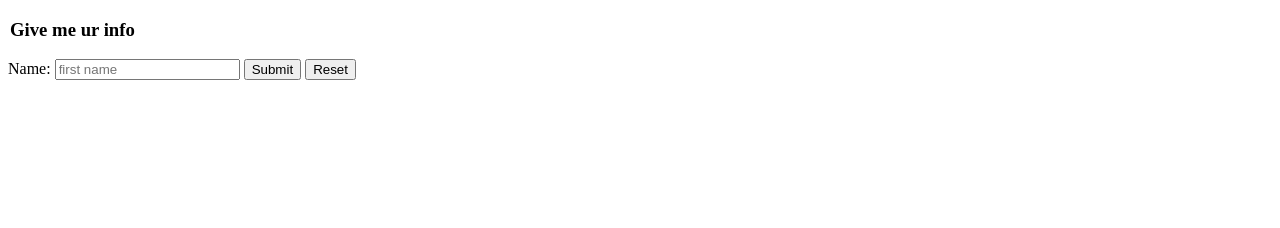
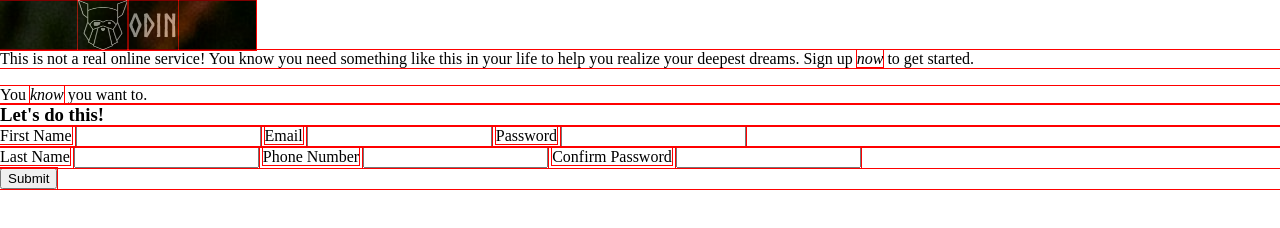
Before and after one commit to dmartinez6319/sign-up-form, a plain HTML site: page index.html in a window 1280 px wide. Drawn offline with Linux system fonts and the light colour scheme.

Commit message:
Layout Foundation

```diff
--- a/index.html
+++ b/index.html
@@ -8,13 +8,46 @@
     <link rel = "stylesheet" href="styles.css">
 </head>
 <body>
-    <form action = "#" method="post">
-        <legend><h3>Give me ur info</h3></legend>
-        <label for = "first-name">Name: </label>
-        <input type = "text" id = "first-name" name = "name-first" required placeholder = "first name" title = "First name please">
-
-        <button type = "submit" >Submit</button>
-        <button type = "reset">Reset</button>
-    </form>
+    <aside>
+        <div class = "overlay"></div>
+        <div class = "odin-info">
+            <img src="images/odin-lined.png" alt="Odin Logo">
+            <p class = "odin-title">ODIN</p>
+        </div>
+        <div class = "leaves-credit"></div>
+    </aside>
+    <main>
+        <div class = "description-container">
+            <div class = "description">
+                <p>This is not a real online service! You know you need something like this in your life to help you realize your deepest dreams. Sign up <em>now</em> to get started.</p>
+                <br>
+                <p>You <em>know</em> you want to.</p>
+            </div>
+        </div>
+        <div class = "signup-container">
+            <div class = "title">
+                <h3>Let's do this!</h3>
+            </div>
+            <form action = "#" method="get" class="form-signup" id = "signup-form">
+                <div class = col-1>
+                    <label for = "first-name">First Name</label>
+                    <input type="text" id = "first-name" name="first-name">
+                    <label for = "email">Email</label>
+                    <input type="email" id = "email" name="email">
+                    <label for ="password">Password</label>
+                    <input type = "password"id = "password"name="password">
+                </div>
+                <div class = col-2>
+                    <label for = "last-name">Last Name</label>
+                    <input type="text" id="last-name" name="last-name">
+                    <label for ="phone-number">Phone Number</label>
+                    <input type = "tel" id="phone-number"name="phone-number">
+                    <label for="confirm-pass">Confirm Password</label>
+                    <input type="password"id="confirm-pass"name="confirm-pass">
+                </div>
+            </form>
+        </div>
+        <button type="submit" form="signup-form">Submit</button>
+    </main>
 </body>
 </html>
--- a/styles.css
+++ b/styles.css
@@ -0,0 +1,41 @@
+@font-face {
+    font-family: Norse-Bold;
+    src: url(Norse-Bold.otf);
+}
+
+* {
+    margin: 0;
+    outline: 1px solid red;
+}
+
+
+aside {
+    background-image: url(images/leaves.jpg);
+    width: 20%;
+
+}
+
+.odin-info {
+    display: flex;
+    align-items: center;
+    justify-content: center;
+    background-color: black;
+    opacity: 50%
+
+}
+
+.odin-title {
+    display: flex;
+    font-family: Norse-Bold,serif;
+    color: white;
+    font-size: 2rem;
+    align-items: center;
+    justify-content: center;
+}
+
+.odin-info *{
+    width: 50px;
+    height: 50px;
+
+
+}
```
Also changed, not shown: Norse-Bold.otf (added), images/leaves.jpg (added), images/odin-lined.png (added).
